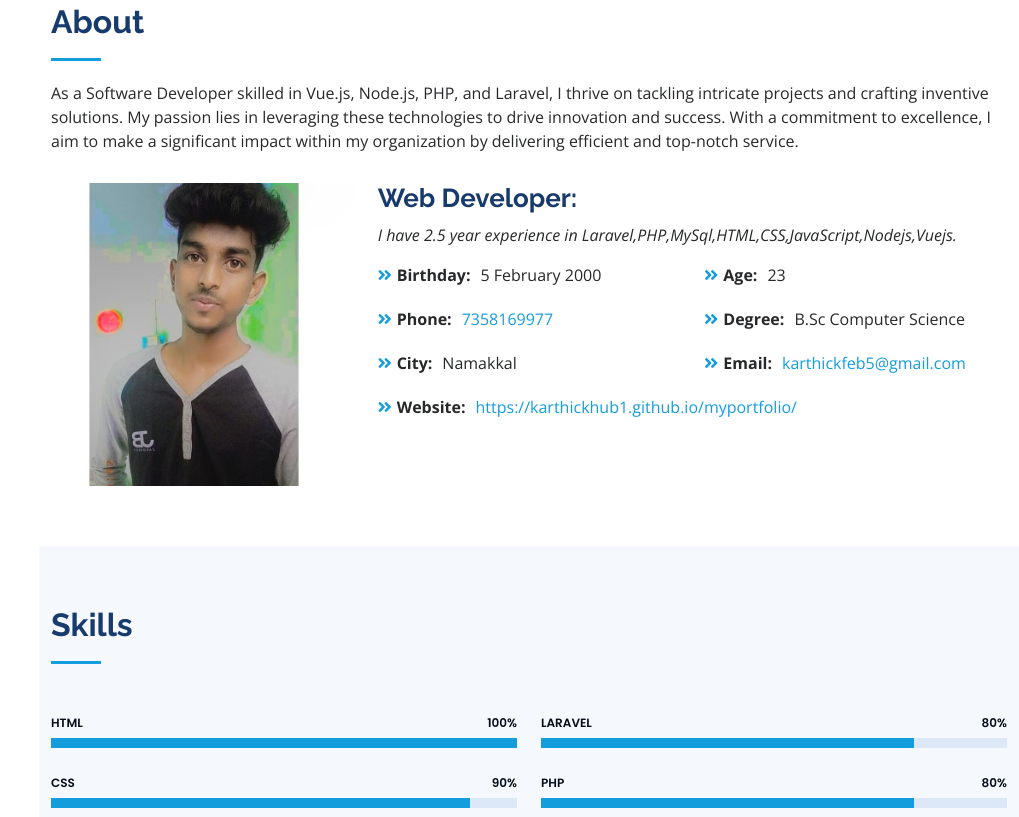
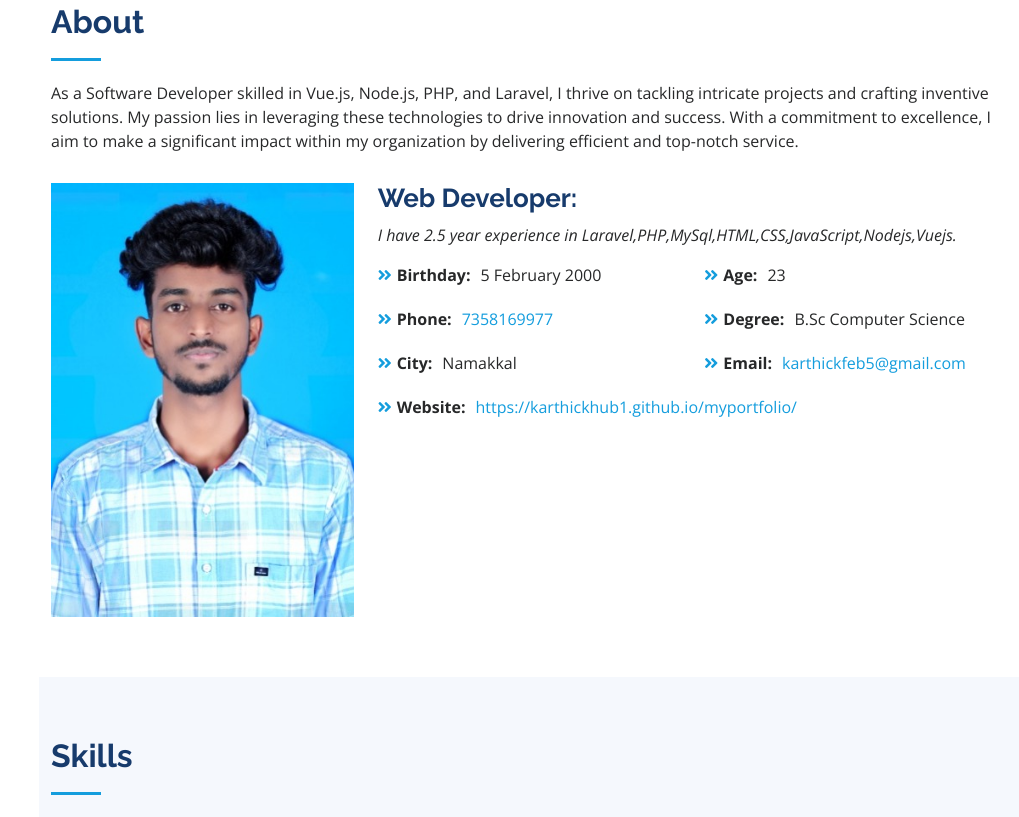
Before and after one commit to Karthickhub1/myportfolio, a plain HTML site: page index.html in a window 1280 px wide. Shown: the part 857-1674 px from the top of the page, without its empty margins (261-1280 px from the left). Drawn offline with nearby package versions, Linux system fonts and the light colour scheme; files that its build step writes are made by us from their sources.

Commit message:
prfile img added

```diff
--- a/index.html
+++ b/index.html
@@ -101,7 +101,7 @@
         <div class="row">
           <div class="col-lg-4" data-aos="fade-right">
             <!--  style="border-radius: 30%;" -->
-            <img src="profile_img_2_old.jpeg" class="img-fluid">
+            <img src="my_pic.jpeg" class="img-fluid">
           </div>
           <div class="col-lg-8 pt-4 pt-lg-0 content" data-aos="fade-left">
             <h3>Web Developer:</h3>
```
